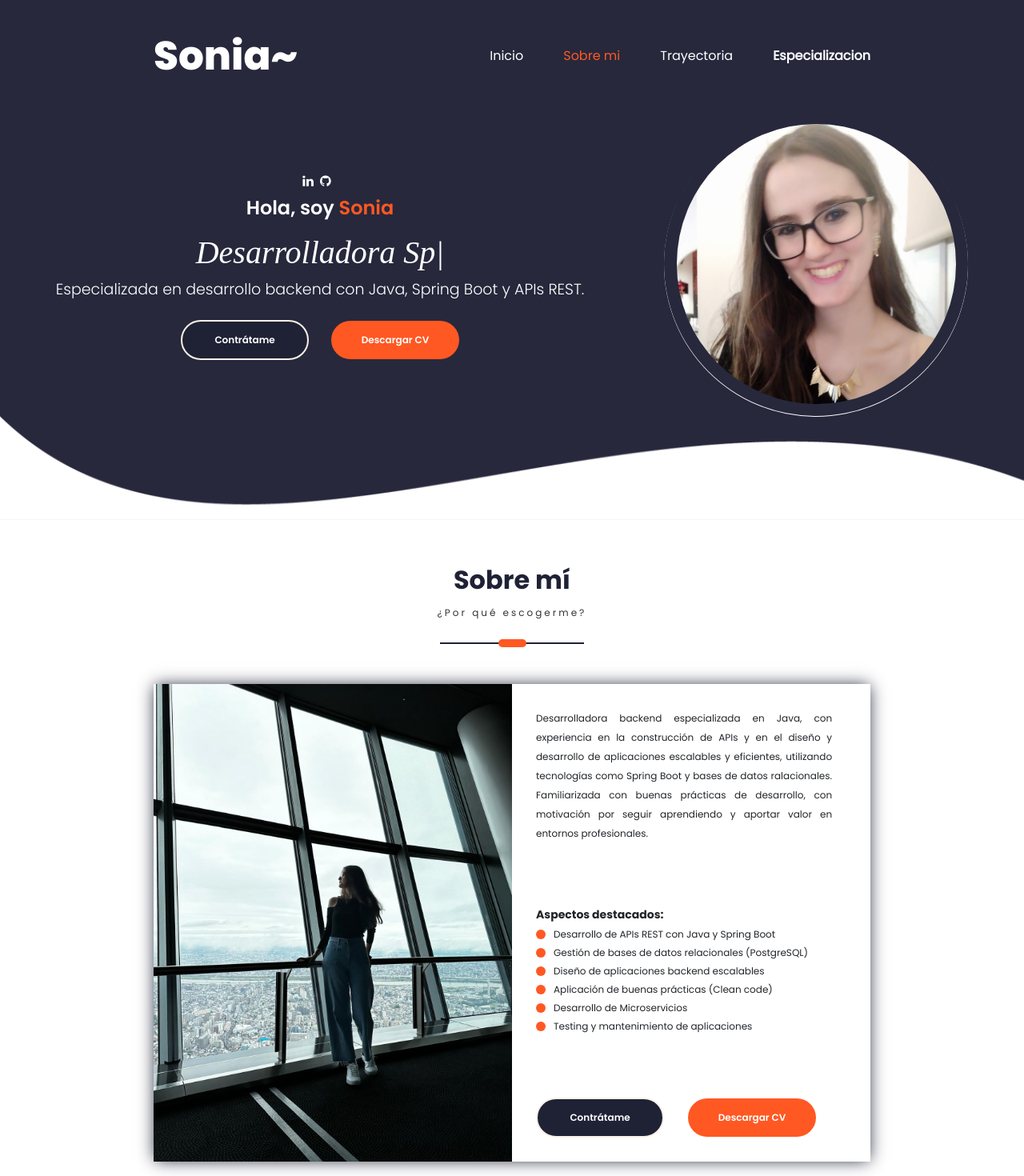
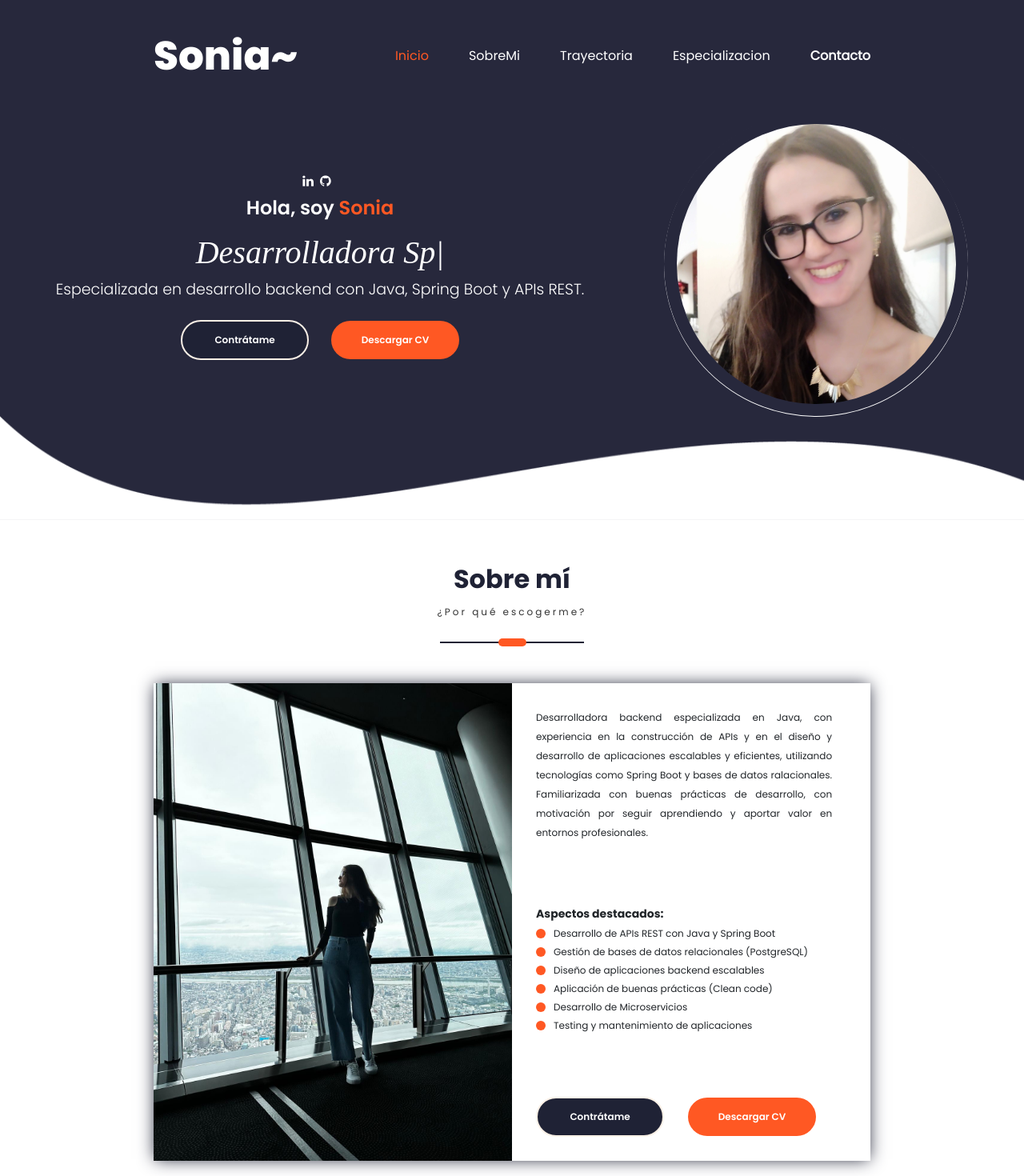
Before and after one commit to Sonia-SSR2021/portfolio-react, a React (Create React App) app in the folder client/: page / in a window 1280 px wide. Shown: the top 1470 px of the page at 80% size. Built offline with nearby package versions, Linux system fonts and the light colour scheme; a web font is replaced by a local one.

Commit message:
bugfix: Fix the scrolls sections to smooth fadeIn and fix the contact me link at aboutme and hime section

```diff
--- a/client/src/PortfolioContainer/AboutMe/AboutMe.css
+++ b/client/src/PortfolioContainer/AboutMe/AboutMe.css
@@ -1,3 +1,9 @@
+.fade-in {
+  opacity: 0;
+  transform: translateY(40px);
+  transition: all 0.8s ease;
+}
+
 .about-me-container{
     display: flex;
     flex-direction: column;
--- a/client/src/PortfolioContainer/AboutMe/AboutMe.js
+++ b/client/src/PortfolioContainer/AboutMe/AboutMe.js
@@ -1,4 +1,4 @@
-import React,{useEffect} from "react";
+import React, { useEffect } from "react";
 import ScreenHeading from "../../utilities/ScreenHeading/ScreenHeading";
 import ScrollService from "../../utilities/ScrollService";
 import Animations from "../../utilities/Animations";
@@ -9,10 +9,18 @@ export default function AboutMe(props) {
     if (screen.fadeInScreen !== props.id) return;
     Animations.animations.fadeInScreen(props.id);
   };
-    const fadeInSubscription = ScrollService.currentScreenFadeIn.subscribe(fadeInScreenHandler);
+  useEffect(() => {
+    const sub =
+      ScrollService.currentScreenFadeIn.subscribe(fadeInScreenHandler);
+    return () => sub.unsubscribe();
+  }, []);
+  useEffect(() => {
+    Animations.animations.fadeInScreen(props.id);
+  }, [props.id]);
 
   const SCREEN_CONSTANTS = {
-        description: "Desarrolladora backend especializada en Java, con experiencia en la construcción de APIs y en el diseño y desarrollo de aplicaciones escalables y eficientes, utilizando tecnologías como Spring Boot y bases de datos ralacionales. Familiarizada con buenas prácticas de desarrollo, con motivación por seguir aprendiendo y aportar valor en entornos profesionales.",
+    description:
+      "Desarrolladora backend especializada en Java, con experiencia en la construcción de APIs y en el diseño y desarrollo de aplicaciones escalables y eficientes, utilizando tecnologías como Spring Boot y bases de datos ralacionales. Familiarizada con buenas prácticas de desarrollo, con motivación por seguir aprendiendo y aportar valor en entornos profesionales.",
     highlights: {
       bullets: [
         "Desarrollo de APIs REST con Java y Spring Boot",
@@ -22,9 +30,9 @@ export default function AboutMe(props) {
         "Desarrollo de Microservicios",
         "Testing y mantenimiento de aplicaciones",
       ],
-            heading: "Aspectos destacados:"
-        }
-    }
+      heading: "Aspectos destacados:",
+    },
+  };
 
   const renderHighlight = () => {
     return SCREEN_CONSTANTS.highlights.bullets.map((value, i) => (
@@ -33,16 +41,21 @@ export default function AboutMe(props) {
         <span>{value}</span>
       </div>
     ));
-    }
+  };
 
   return (
-        <div className="about-me-container screen-container" id={props.id || ""}>
+    <div
+      className="about-me-container screen-container fade-in"
+      id={props.id || ""}
+    >
       <div className="about-me-parent">
         <ScreenHeading title={"Sobre mí"} subHeading={"¿Por qué escogerme?"} />
         <div className="about-me-card">
           <div className="about-me-profile"></div>
           <div className="about-me-details">
-                        <span className="about-me-description">{SCREEN_CONSTANTS.description}</span>
+            <span className="about-me-description">
+              {SCREEN_CONSTANTS.description}
+            </span>
             <div className="about-me-highlights">
               <div className="highlight-heading">
                 <span>{SCREEN_CONSTANTS.highlights.heading}</span>
@@ -50,14 +63,19 @@ export default function AboutMe(props) {
               {renderHighlight()}
             </div>
             <div className="about-me-options">
-                            <button className='btn primary-btn'>Contrátame</button>
-                            <a href='sonia_soriano_cv.pdf' download='Sonia Soriano.pdf'>
-                            <button className='btn highlighted-btn'>Descargar CV</button>
+              <button
+                className="btn primary-btn"
+                onClick={() => ScrollService.scrollHandler.scrollToHireMe()}
+              >
+                Contrátame
+              </button>
+              <a href="sonia_soriano_cv.pdf" download="Sonia Soriano.pdf">
+                <button className="btn highlighted-btn">Descargar CV</button>
               </a>
             </div>
           </div>
         </div>
       </div>
     </div>
-    )
+  );
 }
--- a/client/src/PortfolioContainer/Home/Profile/Profile.js
+++ b/client/src/PortfolioContainer/Home/Profile/Profile.js
@@ -1,5 +1,6 @@
 import React from 'react';
 import { TypeAnimation } from 'react-type-animation';
+import ScrollService from '../../../utilities/ScrollService';
 import './Profile.css';
 
 export default function Profile() {
@@ -55,7 +56,7 @@ export default function Profile() {
           </div>
 
           <div className='profile-options'>
-            <button className='btn primary-btn'>
+            <button className='btn primary-btn' onClick={() => ScrollService.scrollHandler.scrollToHireMe()}>
               {""}
               Contrátame{" "}
             </button>
--- a/client/src/PortfolioContainer/Specialization/Specialization.js
+++ b/client/src/PortfolioContainer/Specialization/Specialization.js
@@ -1,6 +1,6 @@
 //TODO: añadir las imagenes para las cards
 
-import React from "react";
+import React, { useEffect } from "react";
 import Slider from "react-slick";
 import "slick-carousel/slick/slick.css";
 import "slick-carousel/slick/slick-theme.css";
@@ -24,8 +24,11 @@ export default function Specialization(props) {
     if (screen.fadeInScreen !== props.id) return;
     Animations.animations.fadeInScreen(props.id);
   };
-  const fadeInSubscription =
-    ScrollService.currentScreenFadeIn.subscribe(fadeInScreenHandler);
+  useEffect(() => {
+    const sub =
+      ScrollService.currentScreenFadeIn.subscribe(fadeInScreenHandler);
+    return () => sub.unsubscribe();
+  }, []);
 
   const specializationData = [
     {
@@ -152,7 +155,7 @@ export default function Specialization(props) {
         subHeading={"Mis principales fortalezas y áreas de expertise"}
       />
 
-      <section className="specialization-section" id={props.id || ""}>
+      <section className="specialization-section fade-in" id={props.id || ""}>
         <div className="container">
           <div className="row">
             <Slider {...settings}>
--- a/client/src/utilities/Animations.js
+++ b/client/src/utilities/Animations.js
@@ -15,7 +15,7 @@ export default class Animations {
         let screen = document.getElementById(screen_name);
         if (!screen_name || !screen) return;
 
-        screen.style.opacity = "5";
-        screen.style.transform = "translateY(1px)";
+        screen.style.opacity = "1";
+        screen.style.transform = "translateY(0px)";
     }
 }
--- a/client/src/utilities/ScrollService.js
+++ b/client/src/utilities/ScrollService.js
@@ -1,5 +1,5 @@
-import {TOTAL_SCREENS} from "./commonUtils";
-import {Subject} from "rxjs";
+import { TOTAL_SCREENS } from "./commonUtils";
+import { Subject } from "rxjs";
 
 /**
  * Clase ScrollService: Maneja el scroll de la página y notifica cambios en las secciones visibles.
@@ -27,17 +27,17 @@ export default class ScrollService {
    * Cada vez que el usuario hace scroll, verifica qué pantalla está en vista.
    */
   constructor() {
-        window.addEventListener('scroll', this.checkCurrentScreenUnderViewport);
+    window.addEventListener("scroll", this.checkCurrentScreenUnderViewport);
   }
 
   /**
    * Hace scroll suave hacia la sección "Contact Me" (Contrátame).
    */
   scrollToHireMe = () => {
-        let contactMeScreen = document.getElementById("Contact Me");
+    let contactMeScreen = document.getElementById("Contacto");
     if (!contactMeScreen) return;
-        contactMeScreen.scrollIntoView({behavior: "smooth"});
-    }
+    contactMeScreen.scrollIntoView({ behavior: "smooth" });
+  };
 
   /**
    * Hace scroll suave hacia la sección "Home" (Inicio).
@@ -45,8 +45,8 @@ export default class ScrollService {
   scrollToHome = () => {
     let HomeScreen = document.getElementById("Home");
     if (!HomeScreen) return;
-        HomeScreen.scrollIntoView({behavior: "smooth"});
-    }
+    HomeScreen.scrollIntoView({ behavior: "smooth" });
+  };
 
   /**
    * Verifica si un elemento del DOM está visible en la ventana del navegador.
@@ -59,8 +59,11 @@ export default class ScrollService {
     let elementTop = rec.top;
     let elementBottom = rec.bottom;
 
-        let partiallyVisible = elementTop < window.innerHeight && elementBottom >= 0;
-        let completelyVisible = elementTop >= 0 && elementBottom <= window.innerHeight;
+    let partiallyVisible =
+      elementTop < window.innerHeight * 0.8 && elementBottom >= 0;
+    // let partiallyVisible = elementTop < window.innerHeight && elementBottom >= 0;
+    let completelyVisible =
+      elementTop >= 0 && elementBottom <= window.innerHeight;
 
     switch (type) {
       case "partial":
@@ -70,7 +73,7 @@ export default class ScrollService {
       default:
         return false;
     }
-    }
+  };
 
   /**
    * Verifica qué pantalla está actualmente bajo la vista del usuario durante el scroll.
@@ -83,25 +86,14 @@ export default class ScrollService {
       let screenFromDOM = document.getElementById(screen.screen_name);
       if (!screenFromDOM) continue;
 
-            let fullyVisible = this.isElementInView(screenFromDOM, "complete");
       let partiallyVisible = this.isElementInView(screenFromDOM, "partial");
 
-            if (fullyVisible || partiallyVisible) {
       if (partiallyVisible && !screen.alreadyRendered) {
         ScrollService.currentScreenFadeIn.next({
-                        fadeInScreen: screen.screen_name
+          fadeInScreen: screen.screen_name,
         });
-                    screen['alreadyRendered'] = true;
-                    break;
-                }
-                if(partiallyVisible) {
-                    ScrollService.currentScreenBroadcaster.next({
-                        screenInView: screen.screen_name
-                    });
-                    break;
+        screen.alreadyRendered = true;
       }
     }
+  };
 }
-    }
-
-}
--- a/client/src/utilities/commonUtils.js
+++ b/client/src/utilities/commonUtils.js
@@ -2,6 +2,7 @@ import Home from "../PortfolioContainer/Home/Home";
 import AboutMe from "../PortfolioContainer/AboutMe/AboutMe";
 import Resume from "../PortfolioContainer/Resume/Resume";
 import Specialization from "../PortfolioContainer/Specialization/Specialization";
+import ContactMe from "../PortfolioContainer/ContactMe/ContactMe";
 
 export const TOTAL_SCREENS = [
     {
@@ -9,7 +10,7 @@ export const TOTAL_SCREENS = [
         Component: Home,
     },
     {
-        screen_name: "Sobre mi",
+        screen_name: "SobreMi",
         Component: AboutMe,
     },
     {
@@ -19,6 +20,10 @@ export const TOTAL_SCREENS = [
     {
         screen_name: "Especializacion",
         Component: Specialization,
+    },
+    {
+        screen_name: "Contacto",
+        Component: ContactMe,
     }
 
 ]
```
Also changed, not shown: client/src/PortfolioContainer/Resume/Resume.js (+63 -28 lines). Lines whose indentation alone changed are shown as unchanged.
